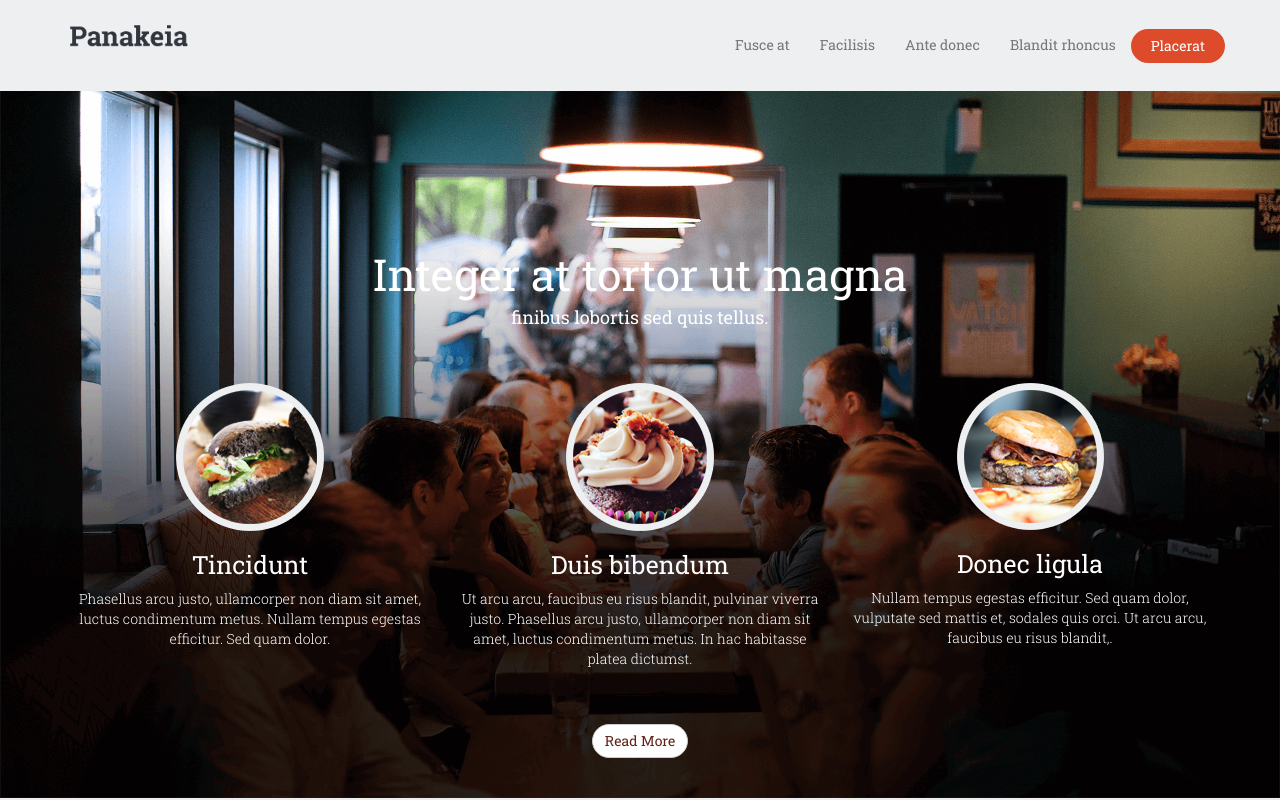
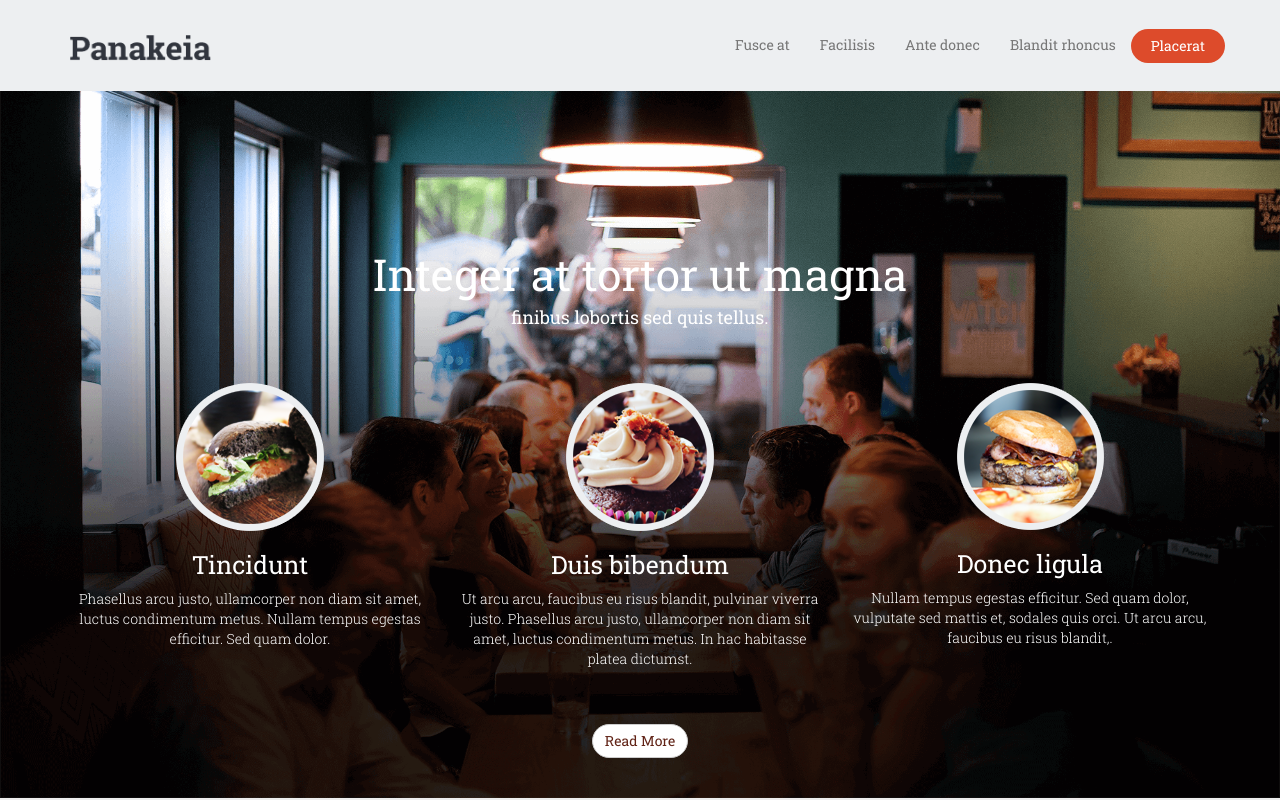
Before and after one commit to maksohan/panakeia, a plain HTML site: page index.html in a window 1280 px wide. Shown: the top 800 px of the page. Drawn offline with Linux system fonts and the light colour scheme.

Commit message:
Update style.css

```diff
--- a/css/style.css
+++ b/css/style.css
@@ -22,8 +22,7 @@ body{
     margin-top: 9px;
 }
 .logo{
-	margin: -10px 0px;
-    width: 75%;
+    width: 90%;
 }
 
 
```
